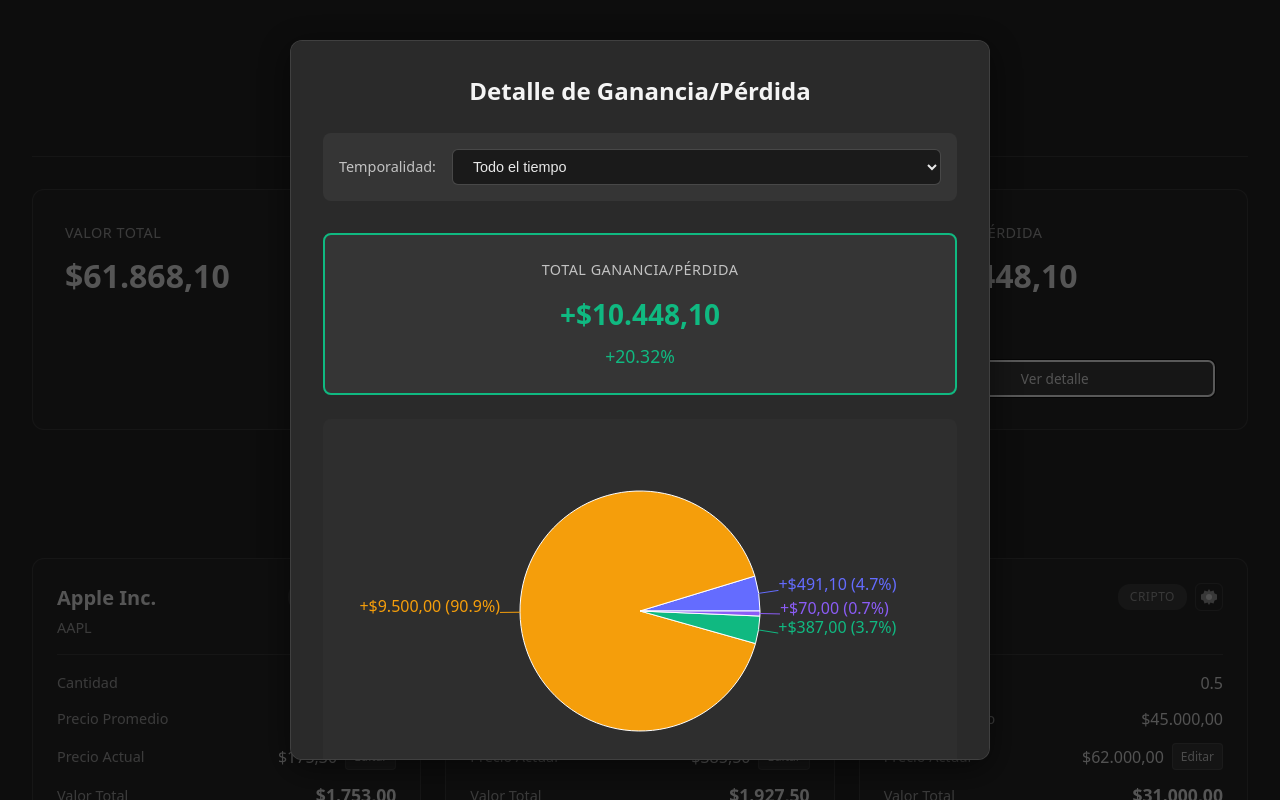
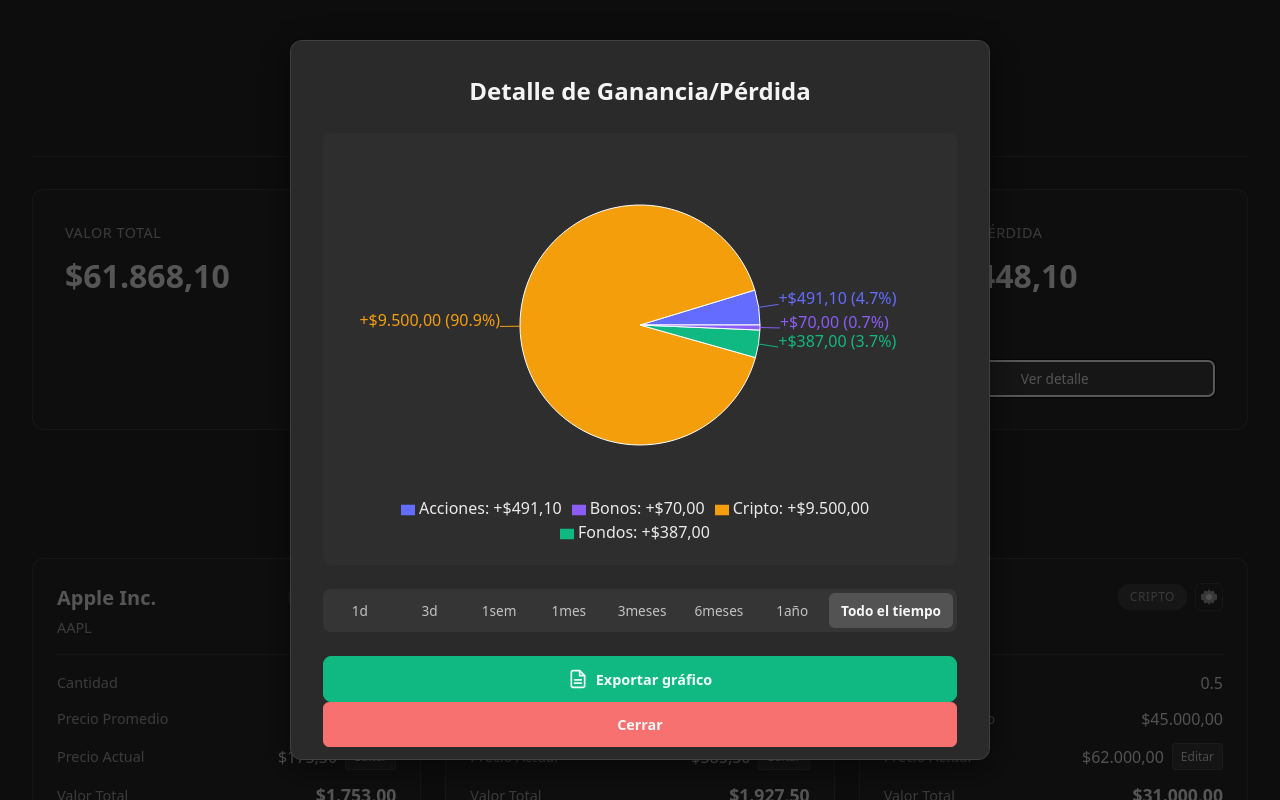
Before and after one commit to maximoagustindominguez/PNT2-PORTFOLIO-MANAGER, a React (Vite) app: page / in a window 1280 px wide. Both pictures are taken after a click on the button "Ver detalle". Shown: the top 800 px of the page. Built offline with nearby package versions, Linux system fonts and the light colour scheme.

Commit message:
fix(gráfico ganancias): mejora en selector de temporalidades(formato en barra)

```diff
--- a/src/components/Summary/Summary.jsx
+++ b/src/components/Summary/Summary.jsx
@@ -254,40 +254,6 @@ export const Summary = ({ totalValue, totalInvestment, totalProfit, assets }) =>
             >
               <h3 className={styles.modalTitle}>Detalle de Ganancia/Pérdida</h3>
 
-              <div className={styles.timeframeSelector}>
-                <label className={styles.timeframeLabel}>Temporalidad:</label>
-                <select
-                  value={timeframe}
-                  onChange={(e) => setTimeframe(e.target.value)}
-                  className={styles.timeframeSelect}
-                >
-                  <option value="diario">Diario</option>
-                  <option value="3dias">3 Días</option>
-                  <option value="semanal">Semanal</option>
-                  <option value="mensual">Mensual</option>
-                  <option value="trimestral">Trimestral</option>
-                  <option value="semestral">Semestral</option>
-                  <option value="anual">Anual</option>
-                  <option value="todo">Todo el tiempo</option>
-                </select>
-              </div>
-
-              <div className={`${styles.totalSummary} ${isProfit ? styles.totalProfit : styles.totalLoss}`}>
-                <div className={styles.totalLabel}>Total Ganancia/Pérdida</div>
-                <div className={styles.totalValue}>
-                  {isProfit ? '+' : ''}
-                  {CURRENCY_SYMBOL}
-                  {totalProfit.toLocaleString('es-AR', {
-                    minimumFractionDigits: 2,
-                    maximumFractionDigits: 2,
-                  })}
-                </div>
-                <div className={styles.totalPercentage}>
-                  {isProfit ? '+' : ''}
-                  {profitPercentage}%
-                </div>
-              </div>
-
               <div className={styles.chartContainer} ref={chartRef}>
                 {profitByType.length > 0 ? (
                   <ResponsiveContainer width="100%" height={400}>
@@ -344,6 +310,65 @@ export const Summary = ({ totalValue, totalInvestment, totalProfit, assets }) =>
                 ) : (
                   <div className={styles.noData}>No hay datos para mostrar</div>
                 )}
+              </div>
+
+              <div className={styles.timeframeBar}>
+                <button
+                  type="button"
+                  onClick={() => setTimeframe('diario')}
+                  className={`${styles.timeframeButton} ${timeframe === 'diario' ? styles.timeframeButtonActive : ''}`}
+                >
+                  1d
+                </button>
+                <button
+                  type="button"
+                  onClick={() => setTimeframe('3dias')}
+                  className={`${styles.timeframeButton} ${timeframe === '3dias' ? styles.timeframeButtonActive : ''}`}
+                >
+                  3d
+                </button>
+                <button
+                  type="button"
+                  onClick={() => setTimeframe('semanal')}
+                  className={`${styles.timeframeButton} ${timeframe === 'semanal' ? styles.timeframeButtonActive : ''}`}
+                >
+                  1sem
+                </button>
+                <button
+                  type="button"
+                  onClick={() => setTimeframe('mensual')}
+                  className={`${styles.timeframeButton} ${timeframe === 'mensual' ? styles.timeframeButtonActive : ''}`}
+                >
+                  1mes
+                </button>
+                <button
+                  type="button"
+                  onClick={() => setTimeframe('trimestral')}
+                  className={`${styles.timeframeButton} ${timeframe === 'trimestral' ? styles.timeframeButtonActive : ''}`}
+                >
+                  3meses
+                </button>
+                <button
+                  type="button"
+                  onClick={() => setTimeframe('semestral')}
+                  className={`${styles.timeframeButton} ${timeframe === 'semestral' ? styles.timeframeButtonActive : ''}`}
+                >
+                  6meses
+                </button>
+                <button
+                  type="button"
+                  onClick={() => setTimeframe('anual')}
+                  className={`${styles.timeframeButton} ${timeframe === 'anual' ? styles.timeframeButtonActive : ''}`}
+                >
+                  1año
+                </button>
+                <button
+                  type="button"
+                  onClick={() => setTimeframe('todo')}
+                  className={`${styles.timeframeButton} ${timeframe === 'todo' ? styles.timeframeButtonActive : ''}`}
+                >
+                  Todo el tiempo
+                </button>
               </div>
 
               <button
--- a/src/components/Summary/Summary.module.css
+++ b/src/components/Summary/Summary.module.css
@@ -121,38 +121,41 @@
   text-align: center;
 }
 
-.timeframeSelector {
+.timeframeBar {
   display: flex;
-  align-items: center;
-  gap: 1rem;
-  margin-bottom: 2rem;
-  padding: 1rem;
+  margin-top: 1.5rem;
+  margin-bottom: 1.5rem;
   background-color: rgba(255, 255, 255, 0.05);
   border-radius: 8px;
+  padding: 0.25rem;
+  gap: 0.25rem;
+  overflow-x: auto;
 }
 
-.timeframeLabel {
-  font-size: 0.9rem;
+.timeframeButton {
+  flex: 1;
+  min-width: fit-content;
+  padding: 0.5rem 0.75rem;
+  background-color: transparent;
+  border: none;
   color: rgba(255, 255, 255, 0.7);
+  border-radius: 6px;
+  font-size: 0.85rem;
   font-weight: 500;
+  cursor: pointer;
+  transition: all 0.2s ease;
   white-space: nowrap;
 }
 
-.timeframeSelect {
-  flex: 1;
-  padding: 0.5rem 1rem;
-  background-color: #1a1a1a;
-  border: 1px solid rgba(255, 255, 255, 0.2);
+.timeframeButton:hover {
+  background-color: rgba(255, 255, 255, 0.1);
   color: rgba(255, 255, 255, 0.9);
-  border-radius: 6px;
-  font-size: 0.9rem;
-  cursor: pointer;
-  transition: border-color 0.2s ease;
 }
 
-.timeframeSelect:focus {
-  outline: none;
-  border-color: #646cff;
+.timeframeButtonActive {
+  background-color: rgba(255, 255, 255, 0.15);
+  color: rgba(255, 255, 255, 0.95);
+  font-weight: 600;
 }
 
 .chartContainer {
@@ -367,10 +370,14 @@
     margin-bottom: 1.25rem;
   }
 
-  .timeframeSelector {
-    flex-direction: column;
-    align-items: stretch;
-    gap: 0.75rem;
+  .timeframeBar {
+    flex-wrap: wrap;
+    gap: 0.5rem;
+  }
+
+  .timeframeButton {
+    flex: 1 1 auto;
+    min-width: calc(50% - 0.25rem);
   }
 
   .chartContainer {
```
